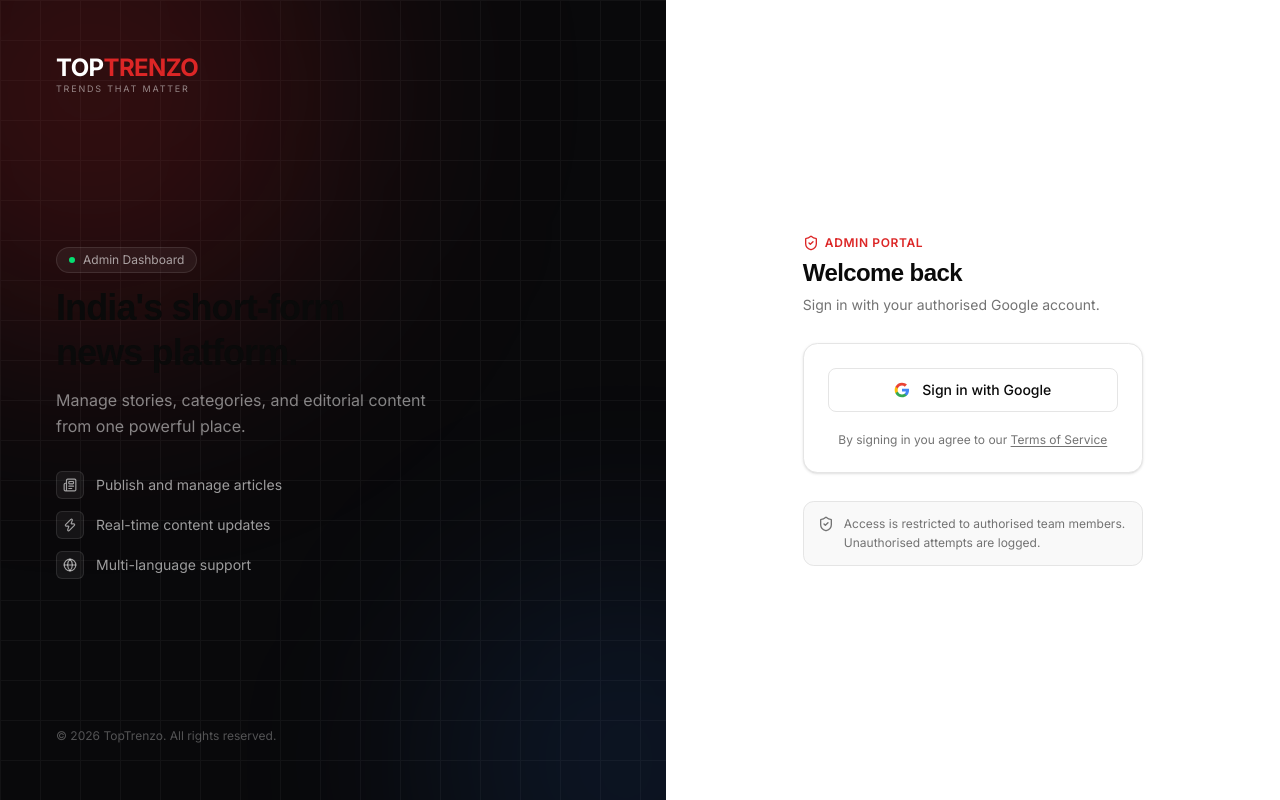
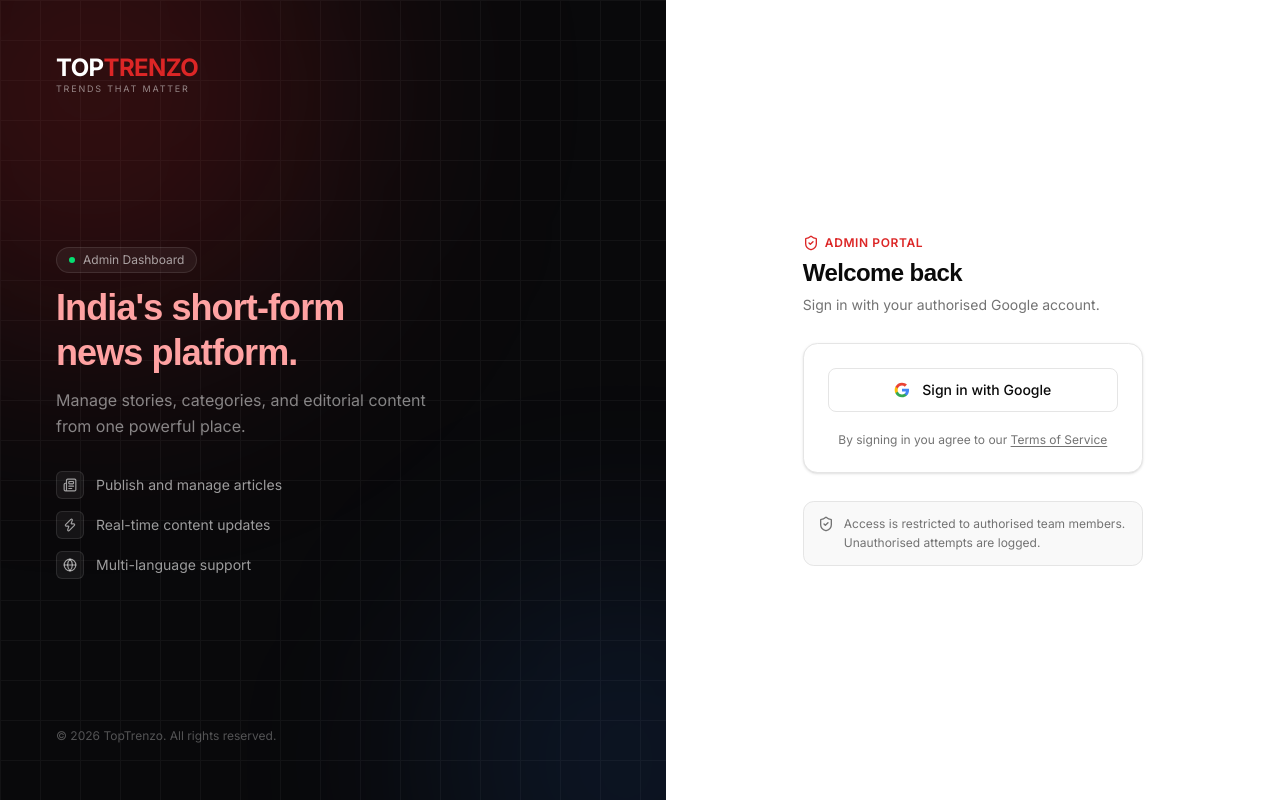
Before and after one commit to rtist0103/top-trenzo, a Next.js app: page /admin/login in a window 1280 px wide. Built offline with nearby package versions, Linux system fonts and the light colour scheme; no server answers; the database is empty; a web font is replaced by a local one.

Commit message:
Login Page Fixed

```diff
--- a/src/app/(auth)/admin/login/page.tsx
+++ b/src/app/(auth)/admin/login/page.tsx
@@ -48,7 +48,7 @@
               <span className="h-1.5 w-1.5 rounded-full bg-green-400" />
               Admin Dashboard
             </div>
-            <h1 className="text-4xl font-bold leading-tight tracking-tight">
+            <h1 className="text-4xl font-bold leading-tight tracking-tight text-red-300">
               India&apos;s short-form<br />news platform.
             </h1>
             <p className="text-white/50 text-base leading-relaxed max-w-sm">
```
